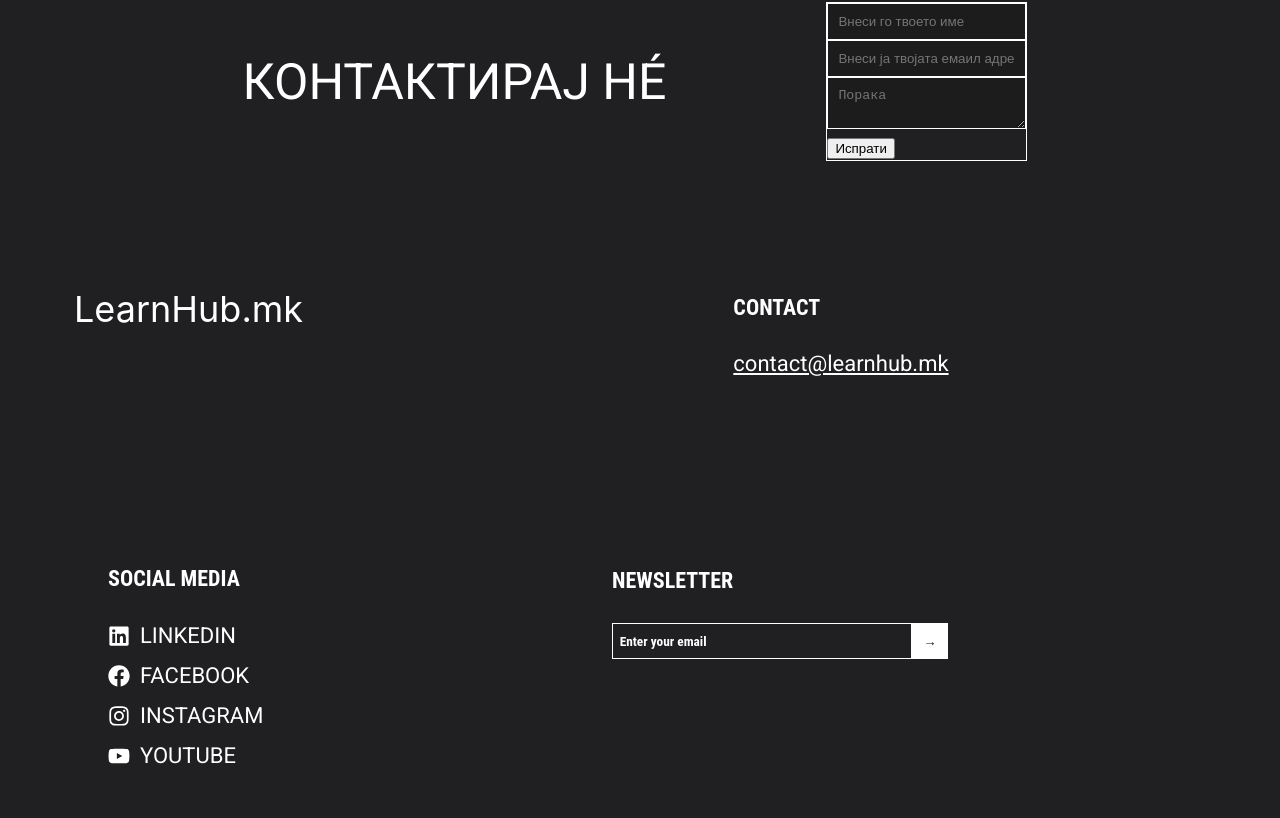
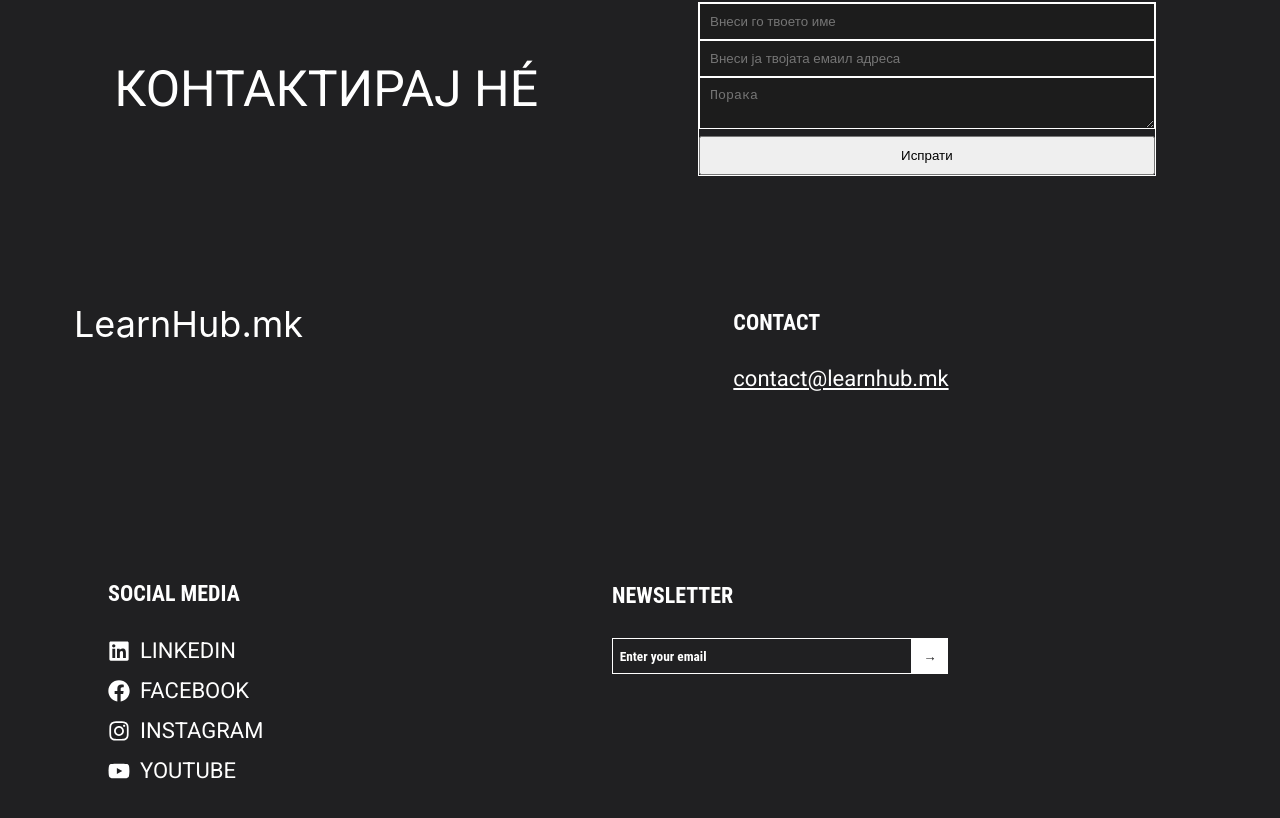
Before and after one commit to learnhubmk/app, a Next.js app: page / in a window 1280 px wide. Shown: the part 1929-2747 px from the top of the page. Built offline with nearby package versions, Linux system fonts and the light colour scheme.

Commit message:
Modifying button order in scss file

```diff
--- a/components/module-components/Contact/contact.module.scss
+++ b/components/module-components/Contact/contact.module.scss
@@ -13,15 +13,15 @@
     background-color: dark;
     border: 1px solid white;
     margin: 10px;
-  }
 
-  .button {
+    button {
       color: black;
       display: block;
       text-align: center;
       background-color: dark;
       padding: 10px 200px;
       margin-top: rem-calc(30);
+    }
   }
 }
 
```
Lines whose indentation alone changed are shown as unchanged.
